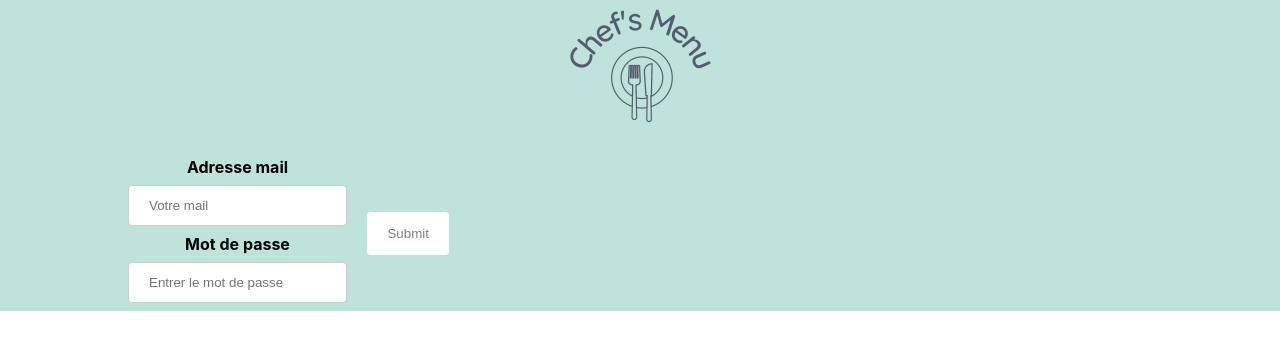
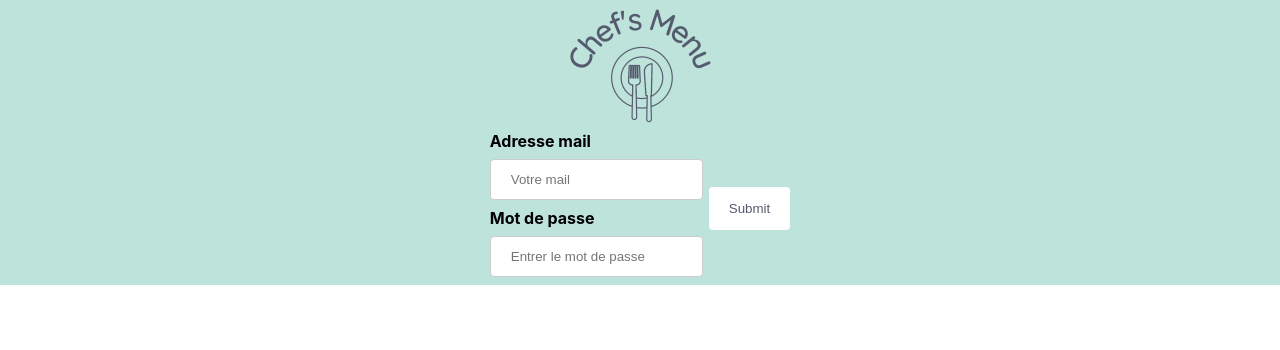
Before and after one commit to Czila/ChefsMenu_Front, a React (Create React App) app: page / in a window 1280 px wide. Shown: the top 350 px of the page. Built offline with nearby package versions, Linux system fonts and the light colour scheme.

Commit message:
modif css

```diff
--- a/src/App.css
+++ b/src/App.css
@@ -1,38 +1,4 @@
-.App {
-  text-align: center;
+.App  {
+  margin: 0;
+  padding:0;
 }
-
-.App-logo {
-  height: 40vmin;
-  pointer-events: none;
-}
-
-@media (prefers-reduced-motion: no-preference) {
-  .App-logo {
-    animation: App-logo-spin infinite 20s linear;
-  }
-}
-
-.App-header {
-  background-color: #282c34;
-  min-height: 100vh;
-  display: flex;
-  flex-direction: column;
-  align-items: center;
-  justify-content: center;
-  font-size: calc(10px + 2vmin);
-  color: white;
-}
-
-.App-link {
-  color: #61dafb;
-}
-
-@keyframes App-logo-spin {
-  from {
-    transform: rotate(0deg);
-  }
-  to {
-    transform: rotate(360deg);
-  }
-}
--- a/src/components/login/Login.css
+++ b/src/components/login/Login.css
@@ -1,17 +1,21 @@
 #loginForm {
+    flex: 1;
     display: flex;
     flex-direction: column;
+    background-color : #bee3db;
+    justify-content: center;
     align-items: center;
-    background-color : #bee3db
+
 }
 
 .logo {
-    padding-bottom: 2vw;
+  align-items: center;
+   justify-content: center;
 }
 .formDiv {
-    width: 80%;
     display: flex;
     flex-direction: row;
+    justify-content: center;
 }
 
 .inputDiv{
@@ -34,9 +38,9 @@
   }
 
   input[type=submit] {
-    width: 100%;
-    background-color: #FFFFFF;
-    color: grey;
+    width: 100;
+    background-color: white;
+    color: #555b6e;
     padding: 14px 20px;
     margin: 8px 0;
     border: none;
@@ -50,5 +54,5 @@
 
   input[type=submit]:hover {
     background-color: #78C40B;
-    color: black;
+    color: #555b6e;
   }
--- a/src/components/login/Login.js
+++ b/src/components/login/Login.js
@@ -42,9 +42,11 @@
                 </div>
                 <div className='buttonDiv'>
                   <input type="submit" id='submit' onClick={verifEmail} />
+
                 </div>
+                  <label className='alert' hidden>{erreur}</label>
             </div>
-              <label className='alert' hidden>{erreur}</label>
+
         </div>
 
         );
```
